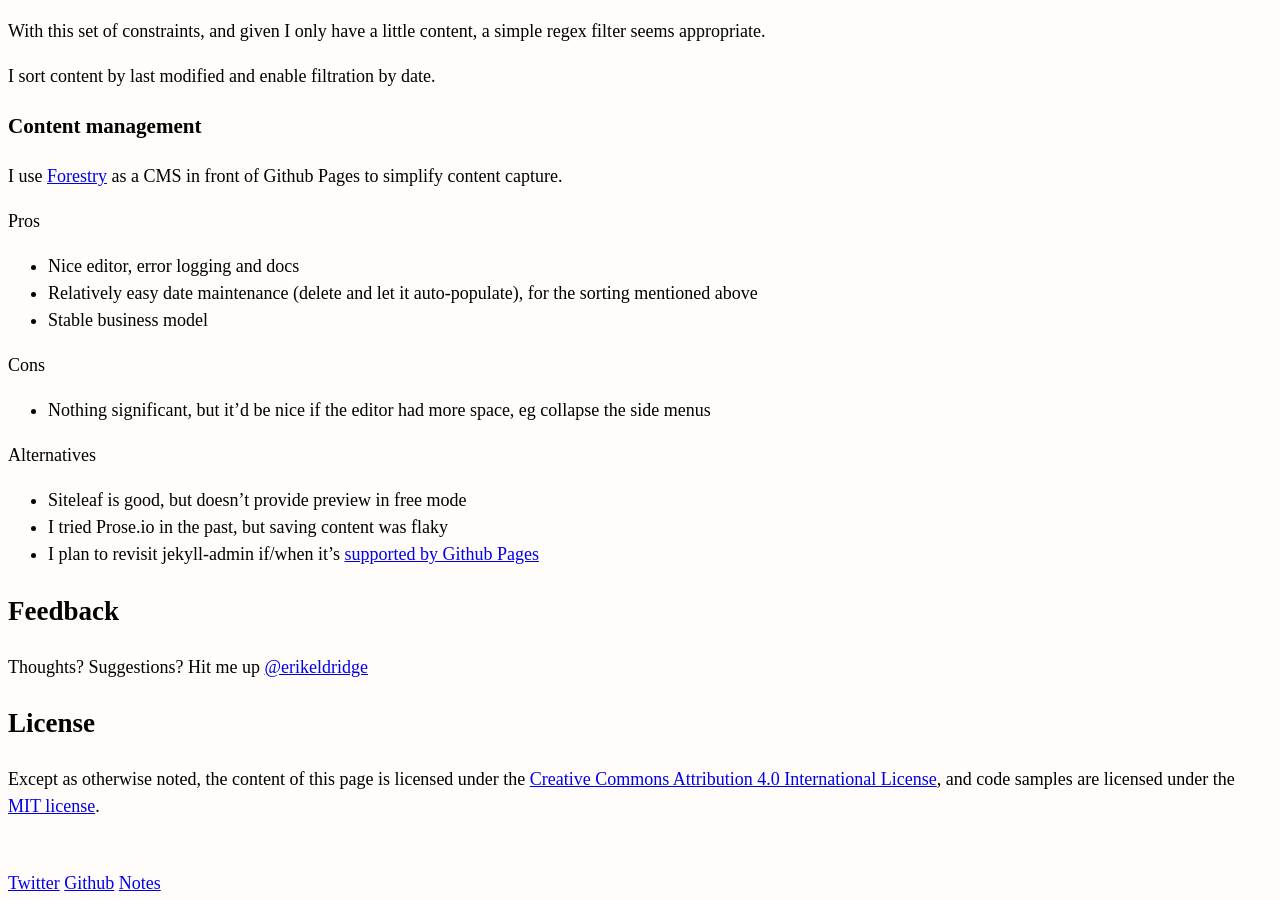
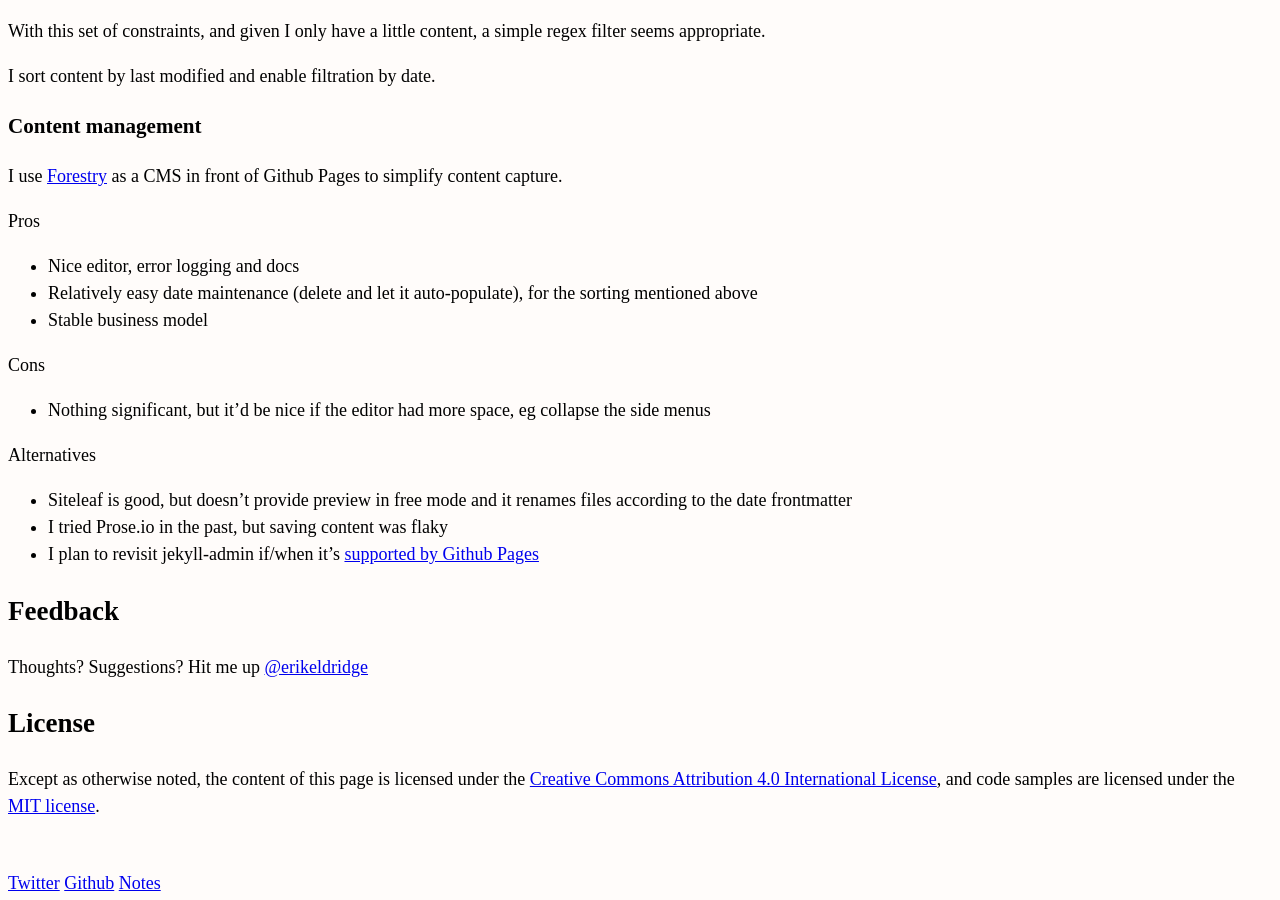
Before and after one commit to erikeldridge/erikeldridge.github.com, a Jekyll site: the page built from _posts/2017-09-27-blog.md, in a window 1280 px wide and 900 px high, scrolled down 775 px. Built offline with Jekyll 4.4.1, drawn with Linux system fonts in a browser that asks for light colours; nearby versions of some CDN libraries.

Commit message:
Update from Forestry.io - 2017-09-27-blog.md

```diff
--- a/_posts/2017-09-27-blog.md
+++ b/_posts/2017-09-27-blog.md
@@ -52,6 +52,6 @@ Cons
 
 Alternatives
 
-* Siteleaf is good, but doesn't provide preview in free mode
+* Siteleaf is good, but doesn't provide preview in free mode and it renames files according to the date frontmatter
 * I tried Prose.io in the past, but saving content was flaky
 * I plan to revisit jekyll-admin if/when it's [supported by Github Pages](https://stackoverflow.com/a/42401902/1971682)
```
Also changed, not shown: other parts of _posts/2017-09-27-blog.md (+1 -1 lines).
